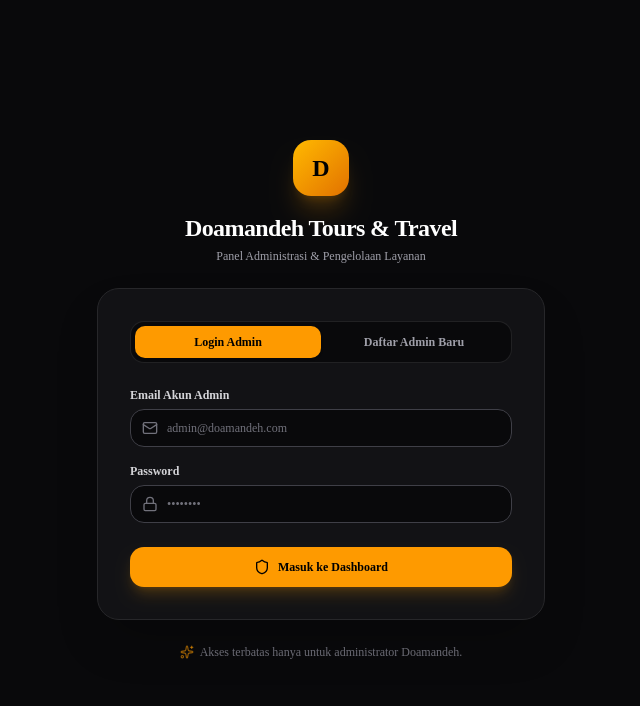
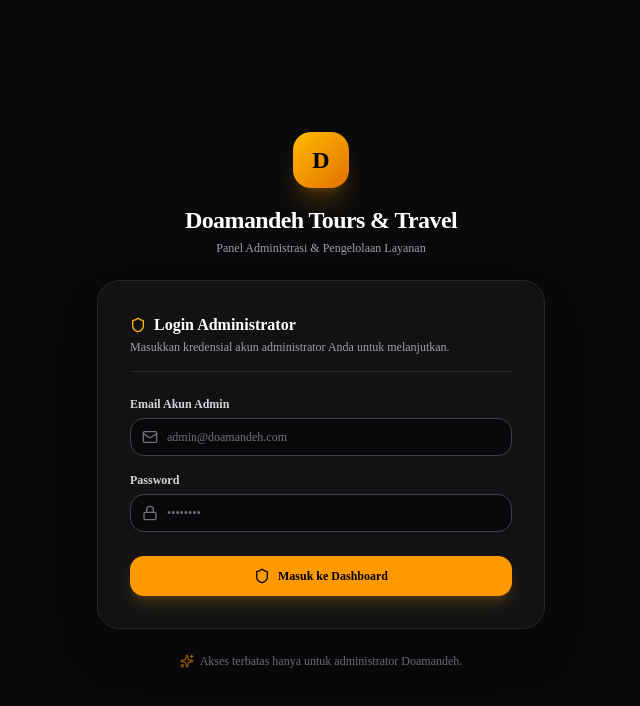
Before and after one commit to tourdoamandeh/doamandeh, a Next.js app: page /admin/login in a window 1280 px wide. Shown: the top 706 px of the page, without its empty margins (319-959 px from the left). Built offline with nearby package versions, Linux system fonts and the light colour scheme.

Commit message:
feat(auth): remove admin registration and restrict login page to existing admins only

```diff
--- a/src/app/admin/login/page.tsx
+++ b/src/app/admin/login/page.tsx
@@ -2,46 +2,30 @@
 
 import { useState, useTransition } from 'react';
 import { useRouter } from 'next/navigation';
-import { loginAdminAction, registerAdminAction } from '@/lib/actions/admin/auth';
-import { Shield, Lock, Mail, User, Loader2, AlertCircle, Sparkles, CheckCircle2 } from 'lucide-react';
+import { loginAdminAction } from '@/lib/actions/admin/auth';
+import { Shield, Lock, Mail, Loader2, AlertCircle, Sparkles } from 'lucide-react';
 
 export default function AdminLoginPage() {
   const router = useRouter();
   const [isPending, startTransition] = useTransition();
 
-  const [mode, setMode] = useState<'login' | 'register'>('login');
   const [errorMessage, setErrorMessage] = useState<string | null>(null);
-  const [successMessage, setSuccessMessage] = useState<string | null>(null);
 
   // Form states
   const [email, setEmail] = useState('');
   const [password, setPassword] = useState('');
-  const [fullName, setFullName] = useState('');
 
   function handleSubmit(e: React.FormEvent) {
     e.preventDefault();
     setErrorMessage(null);
-    setSuccessMessage(null);
 
     startTransition(async () => {
-      if (mode === 'login') {
-        const res = await loginAdminAction({ email, password });
-        if (!res.success) {
-          setErrorMessage(res.error || 'Gagal login.');
-        } else {
-          router.push(res.data?.redirectUrl || '/admin');
-          router.refresh();
-        }
+      const res = await loginAdminAction({ email, password });
+      if (!res.success) {
+        setErrorMessage(res.error || 'Gagal login ke akun admin.');
       } else {
-        const res = await registerAdminAction({ fullName, email, password });
-        if (!res.success) {
-          setErrorMessage(res.error || 'Gagal mendaftar.');
-        } else {
-          setSuccessMessage(
-            'Akun admin berhasil didaftarkan! Silakan login dengan akun yang telah dibuat.'
-          );
-          setMode('login');
-        }
+        router.push(res.data?.redirectUrl || '/admin');
+        router.refresh();
       }
     });
   }
@@ -64,38 +48,14 @@ export default function AdminLoginPage() {
 
         {/* Card */}
         <div className="rounded-3xl border border-zinc-800 bg-zinc-900/70 p-8 shadow-2xl backdrop-blur-md">
-          {/* Tabs */}
-          <div className="flex rounded-xl bg-zinc-950 p-1 mb-6 border border-zinc-800/80">
-            <button
-              type="button"
-              onClick={() => {
-                setMode('login');
-                setErrorMessage(null);
-                setSuccessMessage(null);
-              }}
-              className={`flex-1 rounded-lg py-2 text-xs font-semibold transition-colors ${
-                mode === 'login'
-                  ? 'bg-amber-500 text-black shadow-sm'
-                  : 'text-zinc-400 hover:text-white'
-              }`}
-            >
-              Login Admin
-            </button>
-            <button
-              type="button"
-              onClick={() => {
-                setMode('register');
-                setErrorMessage(null);
-                setSuccessMessage(null);
-              }}
-              className={`flex-1 rounded-lg py-2 text-xs font-semibold transition-colors ${
-                mode === 'register'
-                  ? 'bg-amber-500 text-black shadow-sm'
-                  : 'text-zinc-400 hover:text-white'
-              }`}
-            >
-              Daftar Admin Baru
-            </button>
+          <div className="mb-6 border-b border-zinc-800 pb-4">
+            <h2 className="text-base font-bold text-white flex items-center gap-2">
+              <Shield className="h-4 w-4 text-amber-400" />
+              <span>Login Administrator</span>
+            </h2>
+            <p className="text-xs text-zinc-400 mt-0.5">
+              Masukkan kredensial akun administrator Anda untuk melanjutkan.
+            </p>
           </div>
 
           {/* Feedback Messages */}
@@ -106,34 +66,8 @@ export default function AdminLoginPage() {
             </div>
           )}
 
-          {successMessage && (
-            <div className="mb-5 flex items-start gap-2 rounded-xl bg-emerald-950/40 border border-emerald-800/80 p-3.5 text-xs text-emerald-300">
-              <CheckCircle2 className="h-4 w-4 text-emerald-400 shrink-0 mt-0.5" />
-              <span>{successMessage}</span>
-            </div>
-          )}
-
           {/* Form */}
           <form onSubmit={handleSubmit} className="space-y-4">
-            {mode === 'register' && (
-              <div>
-                <label className="block text-xs font-semibold text-zinc-300 mb-1.5">
-                  Nama Lengkap Admin
-                </label>
-                <div className="relative">
-                  <User className="absolute left-3 top-1/2 -translate-y-1/2 h-4 w-4 text-zinc-500" />
-                  <input
-                    type="text"
-                    required
-                    placeholder="Contoh: Admin Doamandeh"
-                    value={fullName}
-                    onChange={(e) => setFullName(e.target.value)}
-                    className="w-full rounded-xl border border-zinc-700 bg-zinc-950 pl-9 pr-4 py-2.5 text-xs text-white placeholder-zinc-500 focus:border-amber-500 focus:outline-none"
-                  />
-                </div>
-              </div>
-            )}
-
             <div>
               <label className="block text-xs font-semibold text-zinc-300 mb-1.5">
                 Email Akun Admin
@@ -178,9 +112,7 @@ export default function AdminLoginPage() {
               ) : (
                 <Shield className="h-4 w-4" />
               )}
-              <span>
-                {mode === 'login' ? 'Masuk ke Dashboard' : 'Daftarkan Akun Admin'}
-              </span>
+              <span>Masuk ke Dashboard</span>
             </button>
           </form>
         </div>
--- a/src/lib/actions/admin/auth.ts
+++ b/src/lib/actions/admin/auth.ts
@@ -1,7 +1,7 @@
 'use server';
 
 import { createClient } from '@/lib/supabase/server';
-import { loginSchema, registerAdminSchema, LoginInput, RegisterAdminInput } from '@/lib/validations/admin';
+import { loginSchema, LoginInput } from '@/lib/validations/admin';
 import { Profile } from '@/types/database';
 import { revalidatePath } from 'next/cache';
 import { redirect } from 'next/navigation';
@@ -98,65 +98,6 @@ export async function loginAdminAction(input: LoginInput): Promise<ActionResult<
   }
 }
 
-export async function registerAdminAction(input: RegisterAdminInput): Promise<ActionResult<{ email: string }>> {
-  const parsed = registerAdminSchema.safeParse(input);
-  if (!parsed.success) {
-    return {
-      success: false,
-      error: parsed.error.issues[0]?.message || 'Input pendaftaran tidak valid',
-    };
-  }
-
-  const { fullName, email, password } = parsed.data;
-
-  try {
-    const supabase = await createClient();
-    const { data: authData, error: authError } = await supabase.auth.signUp({
-      email,
-      password,
-      options: {
-        data: {
-          full_name: fullName,
-        },
-      },
-    });
-
-    if (authError || !authData.user) {
-      return {
-        success: false,
-        error: authError?.message || 'Gagal mendaftarkan akun admin.',
-      };
-    }
-
-    const userId = authData.user.id;
-
-    // Create or ensure profile has admin role
-    const { error: profileError } = await supabase.from('profiles').upsert({
-      id: userId,
-      email,
-      full_name: fullName,
-      role: 'admin',
-    });
-
-    if (profileError) {
-      return {
-        success: false,
-        error: 'Akun terbuat namun gagal mendaftarkan role admin: ' + profileError.message,
-      };
-    }
-
-    return {
-      success: true,
-      data: { email },
-    };
-  } catch (err) {
-    return {
-      success: false,
-      error: err instanceof Error ? err.message : 'Terjadi kesalahan sistem saat mendaftar.',
-    };
-  }
-}
-
 export async function logoutAdminAction() {
   const supabase = await createClient();
   await supabase.auth.signOut();
--- a/src/lib/validations/admin.ts
+++ b/src/lib/validations/admin.ts
@@ -6,14 +6,6 @@ export const loginSchema = z.object({
 });
 
 export type LoginInput = z.infer<typeof loginSchema>;
-
-export const registerAdminSchema = z.object({
-  fullName: z.string().min(2, 'Nama lengkap minimal 2 karakter'),
-  email: z.string().email('Format email tidak valid'),
-  password: z.string().min(6, 'Password minimal 6 karakter'),
-});
-
-export type RegisterAdminInput = z.infer<typeof registerAdminSchema>;
 
 export const serviceCategoryEnum = z.enum([
   'vehicle-rental',
```
